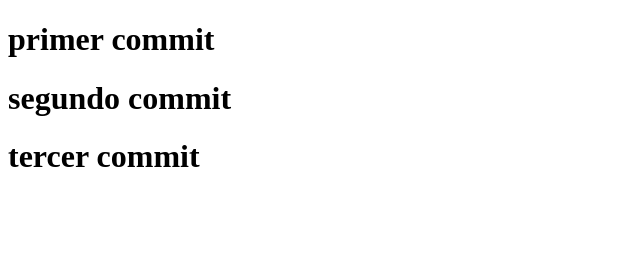
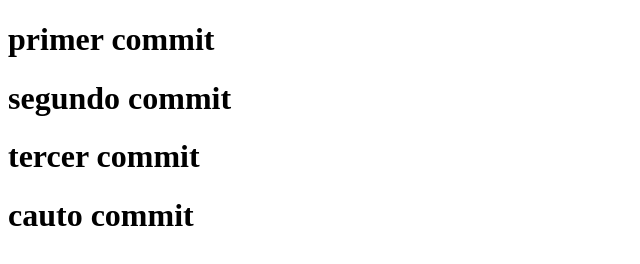
Before and after one commit to 3015263mkopl/taller-pagina-web, a plain HTML site: page index.html in a window 1280 px wide. Shown: the whole page, without its empty margins (0-640 px from the left). Drawn offline with Linux system fonts and the light colour scheme.

Commit message:
quinto commit

```diff
--- a/index.html
+++ b/index.html
@@ -9,5 +9,6 @@
     <h1>primer commit</h1>
     <h1>segundo commit</h1>
     <h1>tercer commit</h1>
+    <h1>cauto commit</h1>
 </body>
 </html>
```
